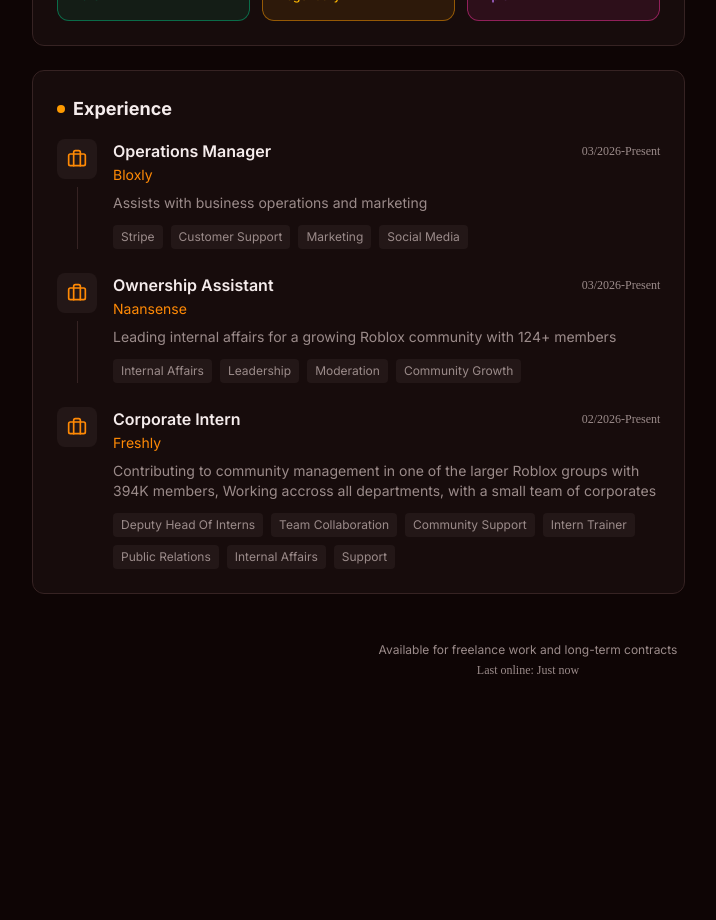
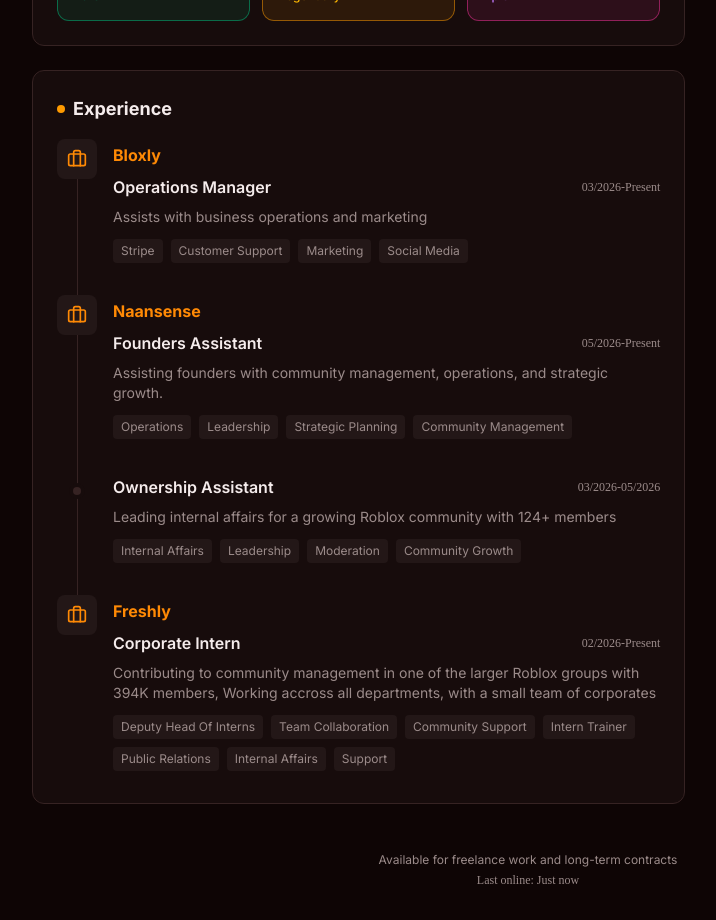
Before and after one commit to BlazyDoesDev/v0website, a Next.js app: page / in a window 1280 px wide. Shown: the part 1260-2180 px from the top of the page, without its empty margins (112-828 px from the left). Before the commit the page ends 1970 px from the top, so only its background shows below. Built offline with nearby package versions, Linux system fonts and the light colour scheme.

Commit message:
Added new role.

```diff
--- a/components/experience-section.tsx
+++ b/components/experience-section.tsx
@@ -11,9 +11,16 @@ const experiences = [
     skills: ["Stripe", "Customer Support", "Marketing", "Social Media"],
   },
   {
+    role: "Founders Assistant",
+    company: "Naansense",
+    period: "05/2026-Present",
+    description: "Assisting founders with community management, operations, and strategic growth.",
+    skills: ["Operations", "Leadership", "Strategic Planning", "Community Management"],
+  },
+  {
     role: "Ownership Assistant",
     company: "Naansense",
-    period: "03/2026-Present",
+    period: "03/2026-05/2026",
     description: "Leading internal affairs for a growing Roblox community with 124+ members",
     skills: ["Internal Affairs", "Leadership", "Moderation", "Community Growth"],
   },
@@ -35,24 +42,46 @@ export function ExperienceSection() {
       </h2>
 
       <div className="space-y-6">
-        {experiences.map((exp, index) => (
-          <div key={exp.role} className="relative">
+        {experiences.map((exp, index) => {
+          const isSameCompanyAsPrevious = index > 0 && experiences[index - 1].company === exp.company;
+
+          return (
+            <div key={`${exp.company}-${exp.role}`} className="relative">
               {/* Timeline line */}
-            {index < experiences.length - 1 && (
-              <div className="absolute left-5 top-12 bottom-0 w-px bg-border" />
+              {experiences.length > 1 && (
+                <div
+                  className={`absolute left-5 w-px bg-border z-0 ${
+                    index === 0 ? "top-10 bottom-[-1.5rem]" :
+                    index === experiences.length - 1 ? "top-0 h-5" :
+                    "top-0 bottom-[-1.5rem]"
+                  }`}
+                />
               )}
 
-            <div className="flex gap-4">
-              <div className="w-10 h-10 rounded-lg bg-secondary flex items-center justify-center flex-shrink-0">
+              <div className="flex gap-4 relative z-10">
+                {/* Timeline Node */}
+                <div className="w-10 flex flex-col items-center flex-shrink-0">
+                  {!isSameCompanyAsPrevious ? (
+                    <div className="w-10 h-10 rounded-lg bg-secondary flex items-center justify-center relative z-10">
                       <Briefcase className="w-5 h-5 text-orange-400" />
                     </div>
+                  ) : (
+                    <div className="w-10 h-10 flex items-center justify-center relative z-10">
+                      <div className="w-2 h-2 rounded-full bg-border ring-4 ring-card" />
+                    </div>
+                  )}
+              </div>
 
-              <div className="flex-1 min-w-0">
+                <div className="flex-1 min-w-0 pt-1 pb-2">
+                  {!isSameCompanyAsPrevious && (
+                    <h3 className="text-base font-bold text-orange-400 mb-2">{exp.company}</h3>
+                  )}
+
                   <div className="flex flex-col sm:flex-row sm:items-center sm:justify-between gap-1">
-                  <h3 className="font-semibold text-foreground">{exp.role}</h3>
+                    <h4 className="font-semibold text-foreground">{exp.role}</h4>
                     <span className="text-xs text-muted-foreground font-mono">{exp.period}</span>
                   </div>
-                <p className="text-sm text-orange-400 mt-0.5">{exp.company}</p>
+
                 <p className="text-sm text-muted-foreground mt-2">{exp.description}</p>
 
                 <div className="flex flex-wrap gap-2 mt-3">
@@ -68,7 +97,8 @@ export function ExperienceSection() {
               </div>
             </div>
             </div>
-        ))}
+          )
+        })}
       </div>
     </div>
   )
```
Lines whose indentation alone changed are shown as unchanged.
